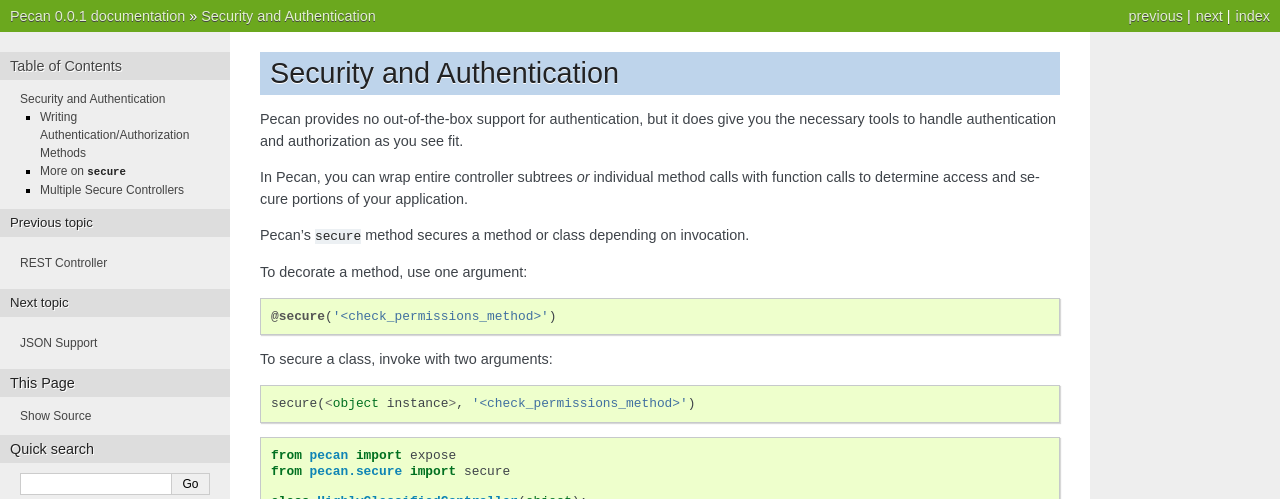
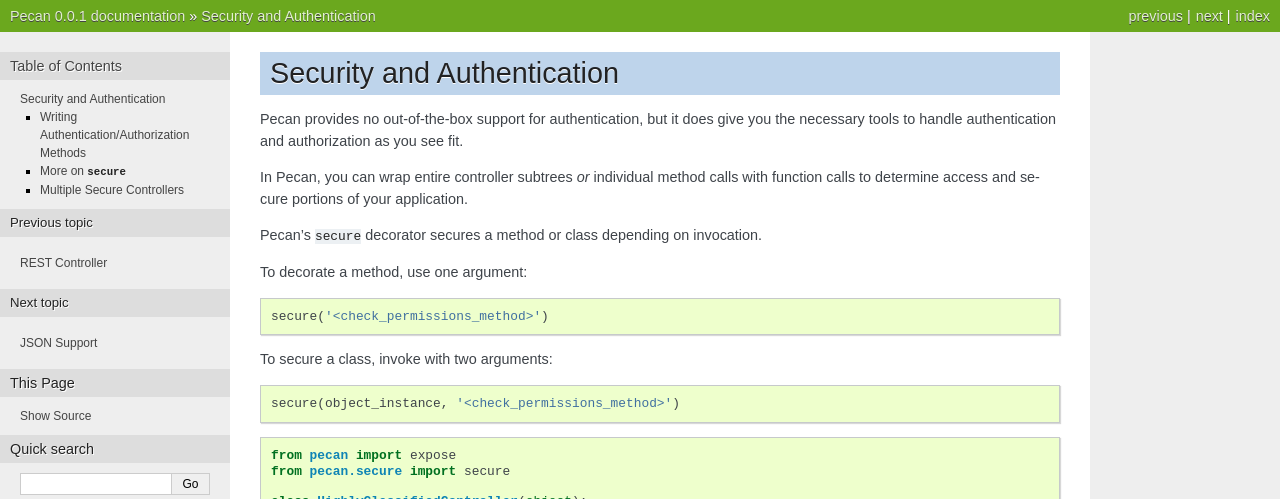
Before and after one commit to stackforge/pecan, a Sphinx documentation site: the page built from docs/source/secure_controller.rst, in a window 1280 px wide and 900 px high. Shown: the top 499 px of the window. Built offline with Sphinx 7.4.7, drawn with Linux system fonts in a browser that asks for light colours; pages that are not in the unit, such as notebooks, are missing from menus; some of the changed text lies outside the part shown.

```diff
--- a/docs/source/secure_controller.rst
+++ b/docs/source/secure_controller.rst
@@ -8,15 +8,15 @@ necessary tools to handle authentication and authorization as you see fit.
 In Pecan, you can wrap entire controller subtrees *or* individual method calls with
 function calls to determine access and secure portions of your application.
 
-Pecan's ``secure`` method secures a method or class depending on invocation.
+Pecan's ``secure`` decorator secures a method or class depending on invocation.
 
 To decorate a method, use one argument::
 
-    @secure('<check_permissions_method>')
+    secure('<check_permissions_method>')
 
 To secure a class, invoke with two arguments::
 
-    secure(<object instance>, '<check_permissions_method>')
+    secure(object_instance, '<check_permissions_method>')
 
 ::
 
@@ -97,6 +97,12 @@ or ``False`` value (depending on whether or not the user has permissions to the
 
         highly_classified = HighlyClassifiedController()
         unclassified = unlocked(UnclassifiedController())
+
+
+Also note the use of the ``@unlocked`` decorator in the above example, which can be used similarly
+to explicitly unlock a controller for public access without any security checks.
+
+
 Writing Authentication/Authorization Methods
 ----------------
 The ``check_permissions`` method should be used to determine user authentication and authorization.  The
@@ -186,6 +192,7 @@ You can also use the ``secure`` method to change the behavior of a SecureControl
 
 In the example above, pecan will *only* call ``admin_user`` when a request is made for ``/api/``.
 
+
 Multiple Secure Controllers
 ---------------------------
 Pecan allows you to have nested secure controllers. In the example below, when a request is made for ``/admin/index/``, Pecan first calls ``check_permissions`` on the RootController and then calls ``check_permissions`` on the AdminController. The ability to nest ``SsecureController`` instances allows you to protect controllers with an increasing level of protection. ::
```
